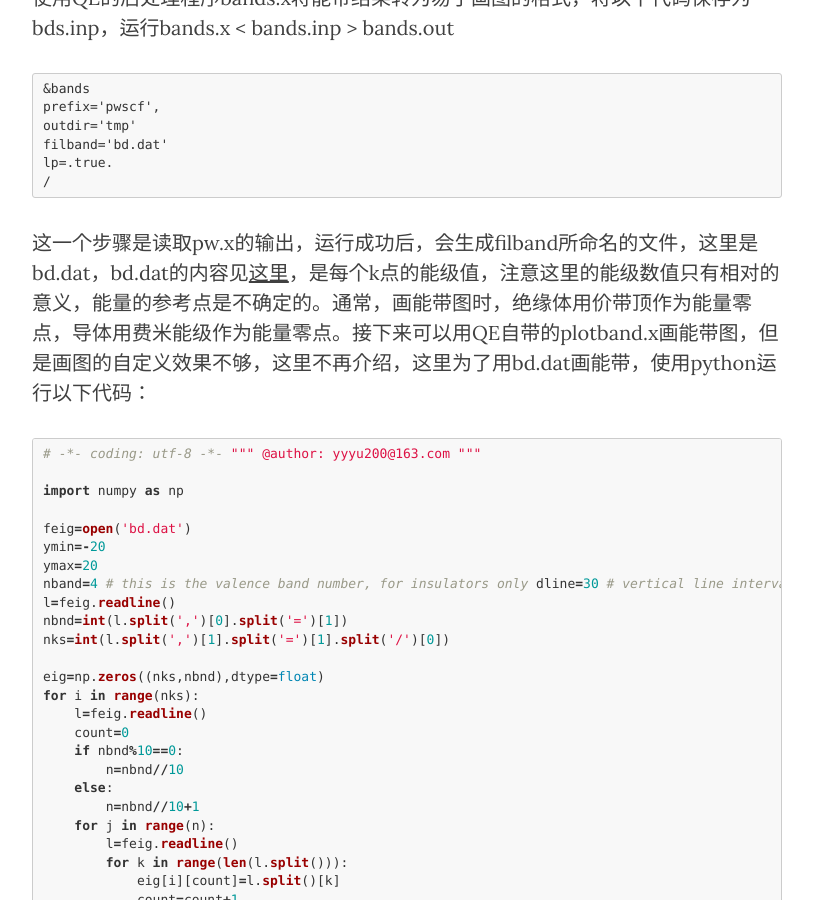
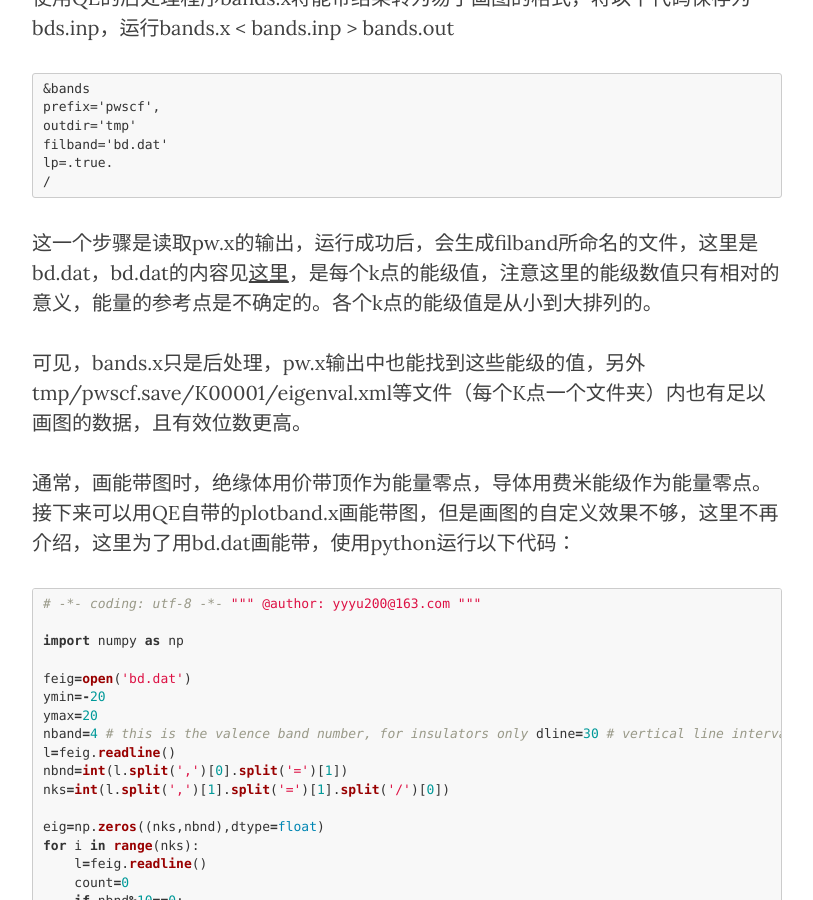
Before and after one commit to yyyu200/DFTbook, a Jekyll site: the page built from _posts/2019-04-01-HandsOn.md, in a window 1280 px wide and 900 px high, scrolled down 9248 px. Shown: the whole window, without its empty margins (233-1046 px from the left). Built offline with Jekyll 4.4.1, drawn with Linux system fonts in a browser that asks for light colours; nearby versions of some CDN libraries; formulas are drawn with MathJax 3; comment, search, counter and statistics services are not loaded.

Commit message:
modify at20190924-11:23:52-aliyun

````diff
--- a/_posts/2019-04-01-HandsOn.md
+++ b/_posts/2019-04-01-HandsOn.md
@@ -278,7 +279,12 @@ filband='bd.dat'
 lp=.true.
 /
 ```
-这一个步骤是读取pw.x的输出，运行成功后，会生成filband所命名的文件，这里是bd.dat，bd.dat的内容见[这里](https://github.com/yyyu200/DFTbook/blob/master/_data/HandsOn/bd.dat)，是每个k点的能级值，注意这里的能级数值只有相对的意义，能量的参考点是不确定的。通常，画能带图时，绝缘体用价带顶作为能量零点，导体用费米能级作为能量零点。接下来可以用QE自带的plotband.x画能带图，但是画图的自定义效果不够，这里不再介绍，这里为了用bd.dat画能带，使用python运行以下代码：
+这一个步骤是读取pw.x的输出，运行成功后，会生成filband所命名的文件，这里是bd.dat，bd.dat的内容见[这里](https://github.com/yyyu200/DFTbook/blob/master/_data/HandsOn/bd.dat)，是每个k点的能级值，注意这里的能级数值只有相对的意义，能量的参考点是不确定的。各个k点的能级值是从小到大排列的。
+
+可见，bands.x只是后处理，pw.x输出中也能找到这些能级的值，另外tmp/pwscf.save/K00001/eigenval.xml等文件（每个K点一个文件夹）内也有足以画图的数据，且有效位数更高。
+
+通常，画能带图时，绝缘体用价带顶作为能量零点，导体用费米能级作为能量零点。接下来可以用QE自带的plotband.x画能带图，但是画图的自定义效果不够，这里不再介绍，这里为了用bd.dat画能带，使用python运行以下代码：
+
 ```python
 # -*- coding: utf-8 -*-
 """
````
Also changed, not shown: other parts of _posts/2019-04-01-HandsOn.md (+1 -0 lines), 1 other file.
